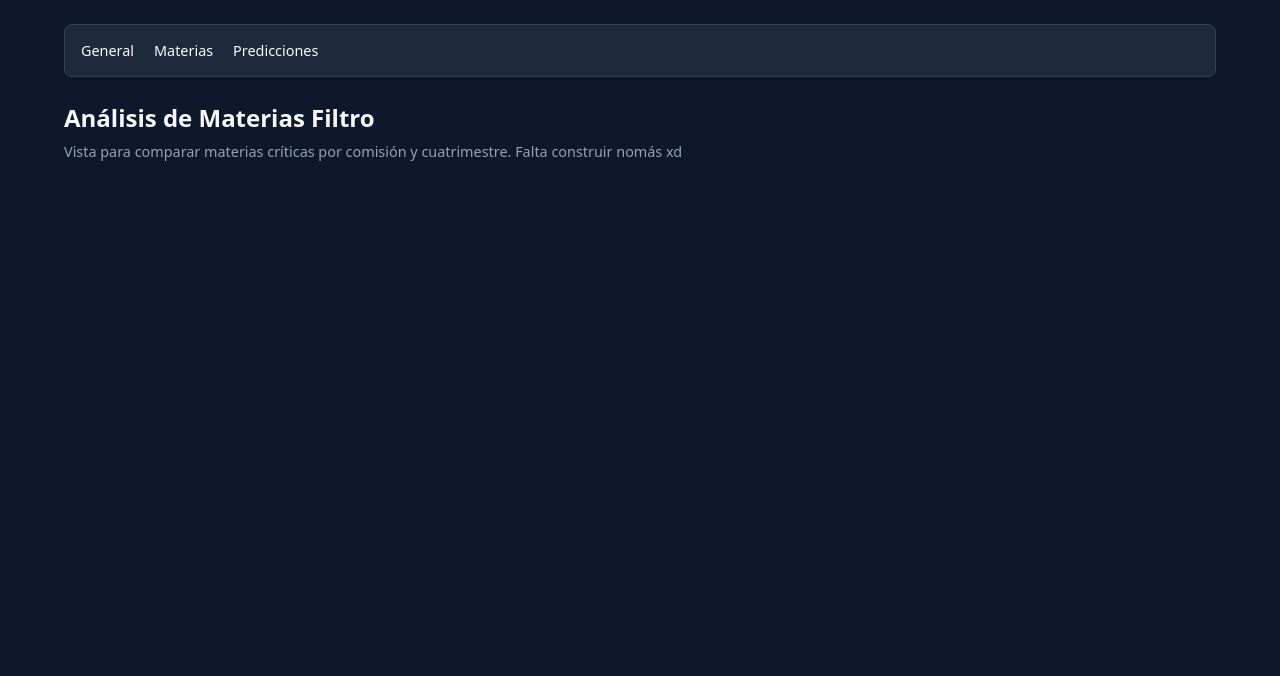
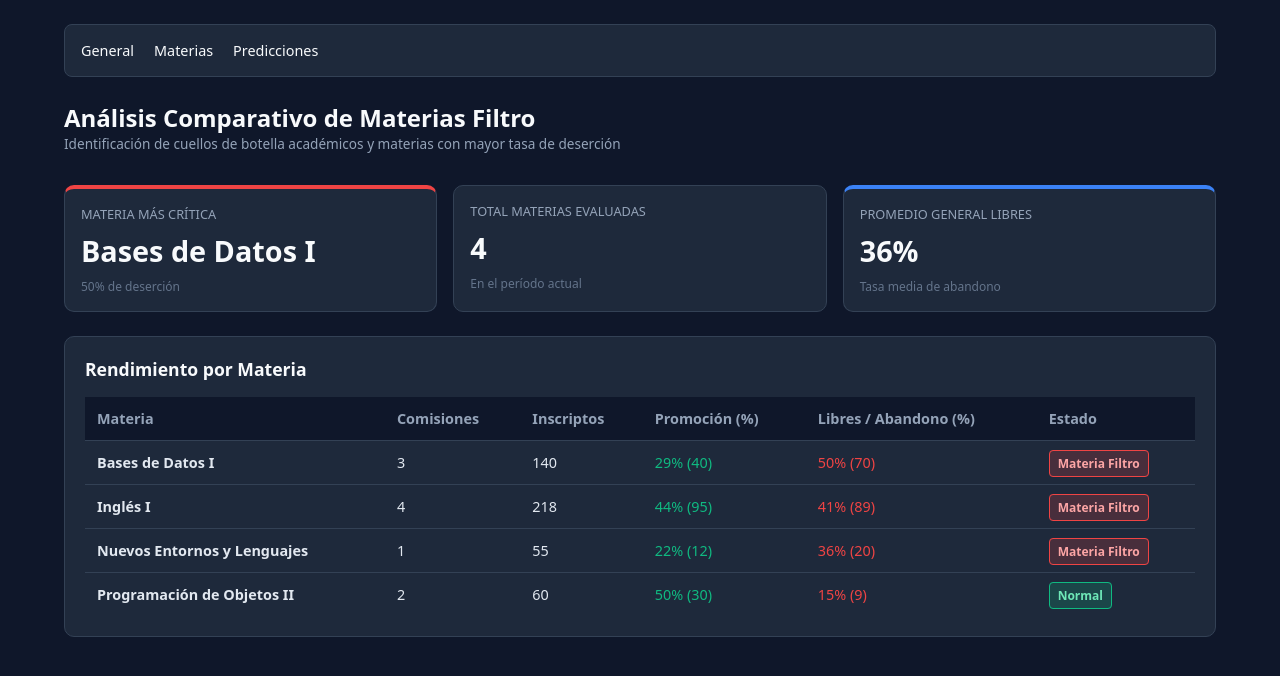
Before and after one commit to HurData-UNaHur/hurdata-pip-frontend, a React (Vite) app: page /materias in a window 1280 px wide. Shown: the top 676 px of the page. Built offline with nearby package versions, Linux system fonts and the light colour scheme.

Commit message:
Se  agrega una vista de comparacion de materias filtro con ranking de desercion.

```diff
--- a/src/components/StackedBarChart.jsx
+++ b/src/components/StackedBarChart.jsx
@@ -1,4 +1,4 @@
-// src/components/StackedBarChart.jsx
+
 import styles from './StackedBarChart.module.css';
 
 function StackedBarChart({ comisiones }) {
--- a/src/pages/Materias.jsx
+++ b/src/pages/Materias.jsx
@@ -1,12 +1,98 @@
+import styles from './Materias.module.css';
+import KpiCard from '../components/KpiCard';
+
+// Mock con resumen por materia
+const MATERIAS_MOCK = [
+  { id: 'ingles', nombre: 'Inglés I', inscriptos: 218, promo: 95, reg: 28, libre: 89, comisiones: 4 },
+  { id: 'objetos2', nombre: 'Programación de Objetos II', inscriptos: 60, promo: 30, reg: 17, libre: 9, comisiones: 2 },
+  { id: 'entornos', nombre: 'Nuevos Entornos y Lenguajes', inscriptos: 55, promo: 12, reg: 15, libre: 20, comisiones: 1 },
+  { id: 'base_datos', nombre: 'Bases de Datos I', inscriptos: 140, promo: 40, reg: 30, libre: 70, comisiones: 3 },
+];
+
 function Materias() {
+  // Calculamos la materia con mayor porcentaje de deserción (materia filtro)
+  const materiasProcesadas = MATERIAS_MOCK.map((m) => {
+    const pctLibre = Math.round((m.libre / m.inscriptos) * 100);
+    const pctPromo = Math.round((m.promo / m.inscriptos) * 100);
+    return { ...m, pctLibre, pctPromo };
+  });
+
+  // Ordenamos de mayor a menor deserción para detectar cuellos de botella
+  const rankingCritico = [...materiasProcesadas].sort((a, b) => b.pctLibre - a.pctLibre);
+  const materiaMasCritica = rankingCritico[0];
+
   return (
-    <div>
-      <h1 style={{ fontSize: '1.5rem', fontWeight: 'bold', marginBottom: '8px' }}>
-        Análisis de Materias Filtro
-      </h1>
-      <p style={{ color: '#94a3b8', fontSize: '0.9rem' }}>
-        Vista para comparar materias críticas por comisión y cuatrimestre. Falta construir nomás xd
-      </p>
+    <div className={styles.container}>
+      <header className={styles.header}>
+        <h1 className={styles.title}>Análisis Comparativo de Materias Filtro</h1>
+        <p className={styles.subtitle}>
+          Identificación de cuellos de botella académicos y materias con mayor tasa de deserción
+        </p>
+      </header>
+
+      {/* Resumen en KPIs */}
+      <section
+        style={{
+          display: 'grid',
+          gridTemplateColumns: 'repeat(auto-fit, minmax(200px, 1fr))',
+          gap: '16px',
+        }}
+      >
+        <KpiCard
+          titulo="MATERIA MÁS CRÍTICA"
+          valor={materiaMasCritica.nombre}
+          subtitulo={`${materiaMasCritica.pctLibre}% de deserción`}
+          colorBorde="#ef4444"
+        />
+        <KpiCard
+          titulo="TOTAL MATERIAS EVALUADAS"
+          valor={MATERIAS_MOCK.length}
+          subtitulo="En el período actual"
+        />
+        <KpiCard
+          titulo="PROMEDIO GENERAL LIBRES"
+          valor={`${Math.round(
+            materiasProcesadas.reduce((acc, m) => acc + m.pctLibre, 0) / materiasProcesadas.length
+          )}%`}
+          subtitulo="Tasa media de abandono"
+          colorBorde="#3b82f6"
+        />
+      </section>
+
+      {/* Tabla Comparativa de Materias */}
+      <section className={styles.tableContainer}>
+        <h2 className={styles.tableTitle}>Rendimiento por Materia</h2>
+        <table className={styles.table}>
+          <thead>
+            <tr>
+              <th>Materia</th>
+              <th>Comisiones</th>
+              <th>Inscriptos</th>
+              <th>Promoción (%)</th>
+              <th>Libres / Abandono (%)</th>
+              <th>Estado</th>
+            </tr>
+          </thead>
+          <tbody>
+            {rankingCritico.map((m) => (
+              <tr key={m.id}>
+                <td><strong>{m.nombre}</strong></td>
+                <td>{m.comisiones}</td>
+                <td>{m.inscriptos}</td>
+                <td style={{ color: '#10b981' }}>{m.pctPromo}% ({m.promo})</td>
+                <td style={{ color: '#ef4444' }}>{m.pctLibre}% ({m.libre})</td>
+                <td>
+                  {m.pctLibre >= 35 ? (
+                    <span className={styles.badgeCritico}>Materia Filtro</span>
+                  ) : (
+                    <span className={styles.badgeNormal}>Normal</span>
+                  )}
+                </td>
+              </tr>
+            ))}
+          </tbody>
+        </table>
+      </section>
     </div>
   );
 }
--- /dev/null
+++ b/src/pages/Materias.module.css
@@ -0,0 +1,82 @@
+
+.container {
+  display: flex;
+  flex-direction: column;
+  gap: 24px;
+}
+
+.header {
+  margin-bottom: 8px;
+}
+
+.title {
+  font-size: 1.5rem;
+  font-weight: bold;
+  color: #f8fafc;
+}
+
+.subtitle {
+  font-size: 0.85rem;
+  color: #94a3b8;
+}
+
+/* Tabla  para comparar */
+.tableContainer {
+  background-color: #1e293b;
+  border: 1px solid #334155;
+  border-radius: 10px;
+  padding: 20px;
+  overflow-x: auto;
+}
+
+.tableTitle {
+  font-size: 1.1rem;
+  font-weight: 600;
+  color: #f8fafc;
+  margin-bottom: 16px;
+}
+
+.table {
+  width: 100%;
+  border-collapse: collapse;
+  text-align: left;
+  font-size: 0.9rem;
+}
+
+.table th {
+  background-color: #0f172a;
+  color: #94a3b8;
+  padding: 12px;
+  border-bottom: 1px solid #334155;
+  font-weight: 600;
+}
+
+.table td {
+  padding: 12px;
+  border-bottom: 1px solid #334155;
+  color: #e2e8f0;
+}
+
+.table tr:last-child td {
+  border-bottom: none;
+}
+
+.badgeCritico {
+  background-color: rgba(239, 68, 68, 0.2);
+  color: #fca5a5;
+  border: 1px solid #ef4444;
+  padding: 4px 8px;
+  border-radius: 4px;
+  font-size: 0.75rem;
+  font-weight: 600;
+}
+
+.badgeNormal {
+  background-color: rgba(16, 185, 129, 0.2);
+  color: #6ee7b7;
+  border: 1px solid #10b981;
+  padding: 4px 8px;
+  border-radius: 4px;
+  font-size: 0.75rem;
+  font-weight: 600;
+}
```
